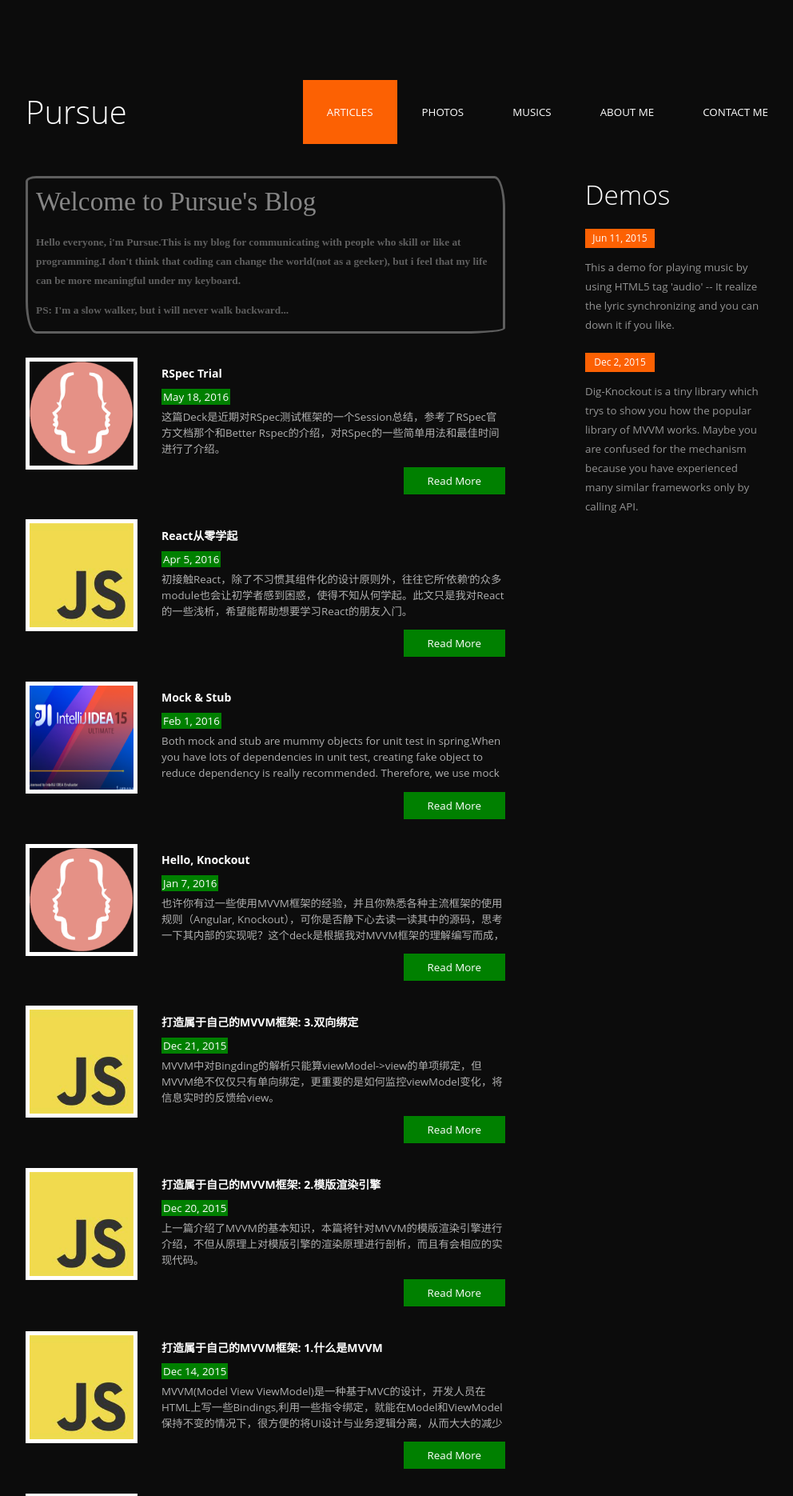
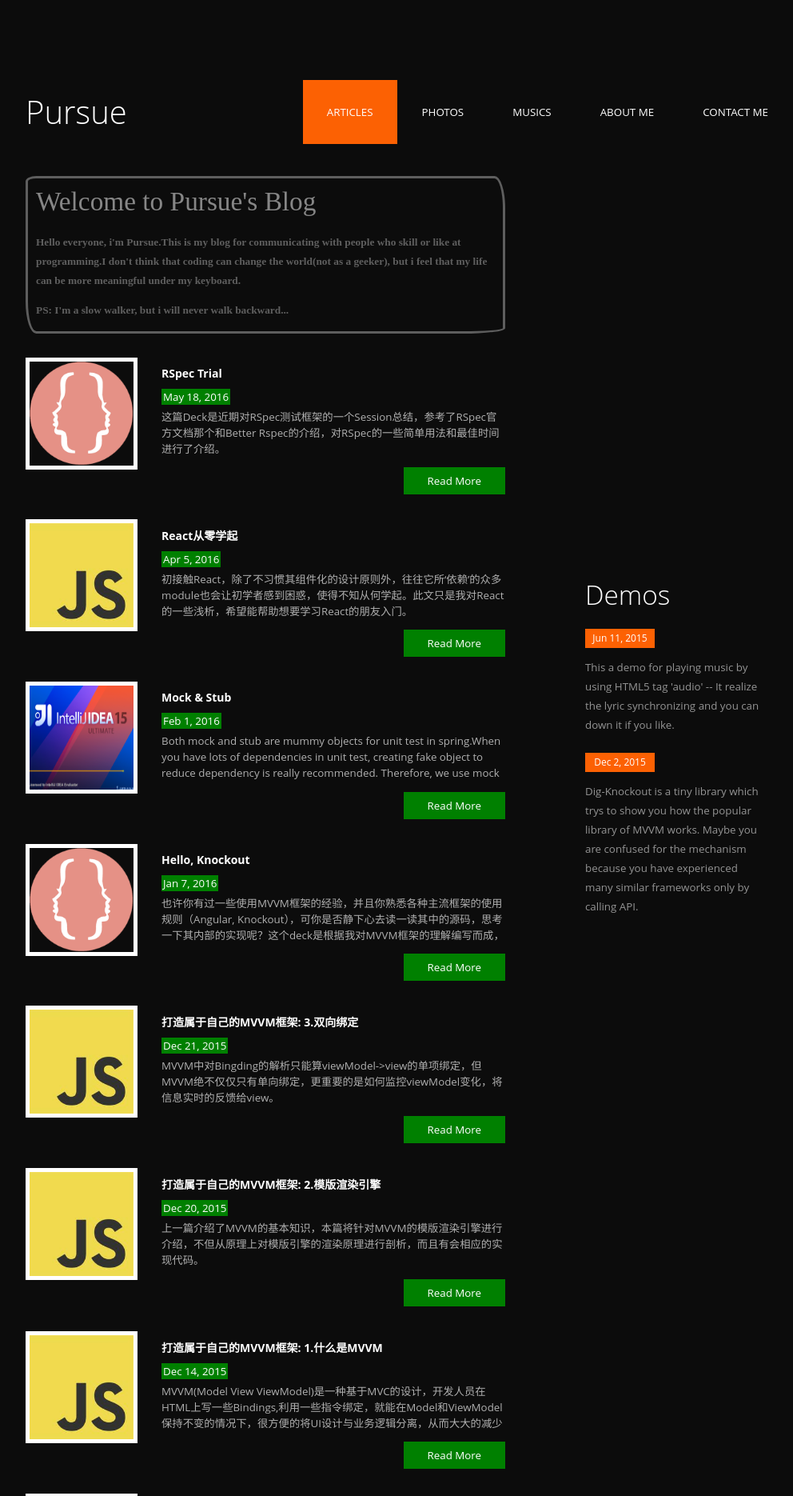
Before and after one commit to kkkkkxiaofei/blog-dev, a Jekyll site: the page built from index.html, in a window 1280 px wide. Shown: the top 1870 px of the page at 80% size, without its empty margins (148-1140 px from the left). Built offline with Jekyll 4.4.1, drawn with Linux system fonts in a browser that asks for light colours.

Commit message:
add animation for sidebar

```diff
--- a/css/default.css
+++ b/css/default.css
@@ -452,19 +452,6 @@
 	-o-animation-name: odd-slide;
 }
 
-@keyframes odd-slide {
-	0% {
-		margin-left: 100%;
-		width: 100%;
-	}
-	75% {
-		margin-left: 25%;
-		width: 100%;
-	}
-	100% {
-		width: 100%;
-	}
-}
 
 @-webkit-keyframes odd-slide {
 	0% {
@@ -491,7 +478,7 @@
 	-o-animation-name: even-slide;
 }
 
-@keyframes even-slide {
+@-webkit-keyframes even-slide {
 	0% {
 		margin-left: -100%;
 		width: 100%;
@@ -505,16 +492,22 @@
 	}
 }
 
-@-webkit-keyframes even-slide {
+#sidebar {
+	animation-duration: 2s;
+	-webkit-animation-duration: 2s;
+	-moz-animation-duration: 2s;
+	-o-animation-duration: 2s;
+	animation-name: col-slide;
+	-webkit-animation-name: col-slide;
+	-moz-animation-name: col-slide;
+	-o-animation-name: col-slide;
+}
+
+@-webkit-keyframes col-slide {
 	0% {
-		margin-left: -100%;
-		width: 100%;
+		margin-top: 50%;
 	}
 	75% {
-		margin-left: -10%;
-		width: 100%;
-	}
-	100% {
-		width: 100%;
+		margin-top: 20%;
 	}
 }
```
